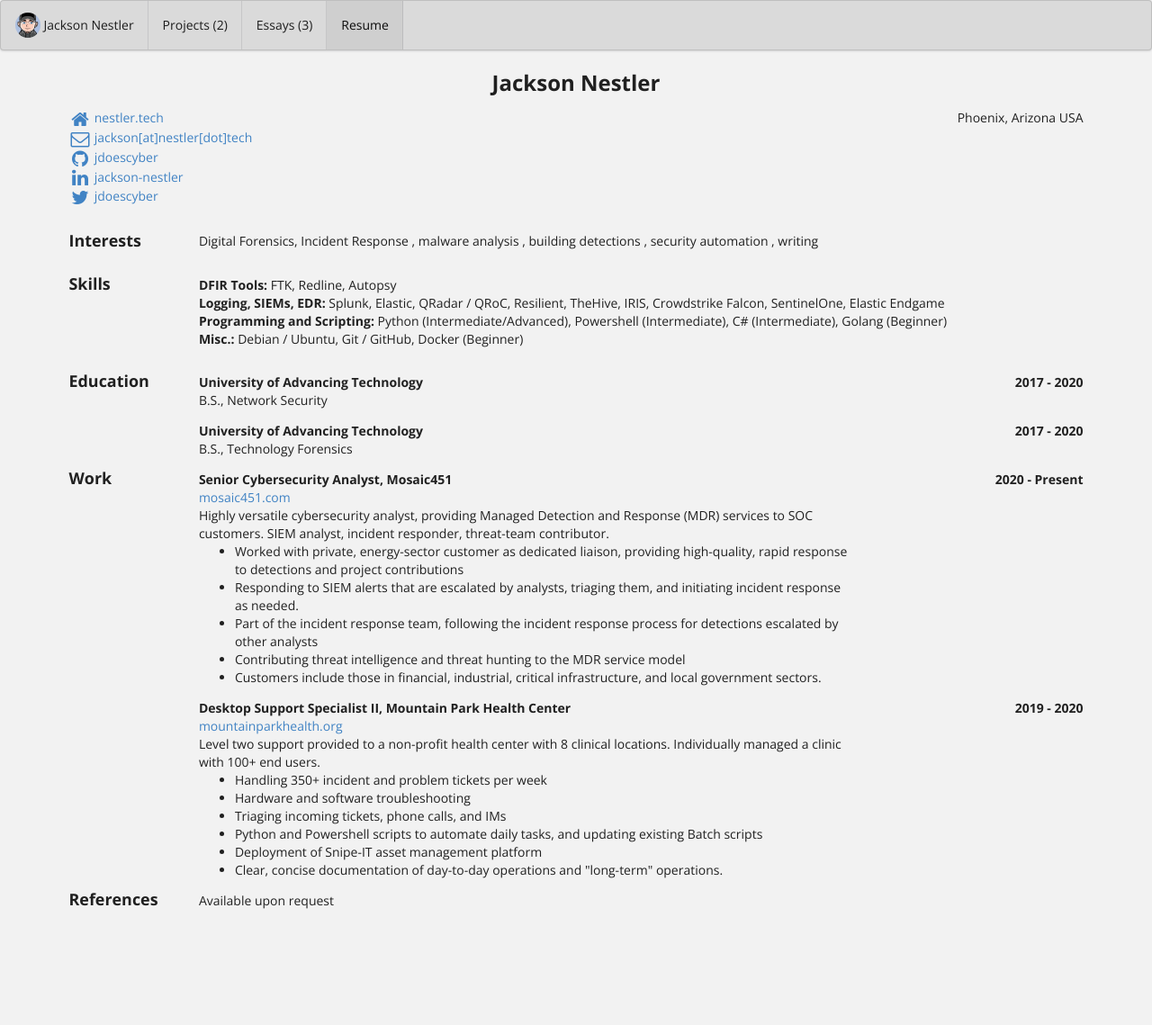
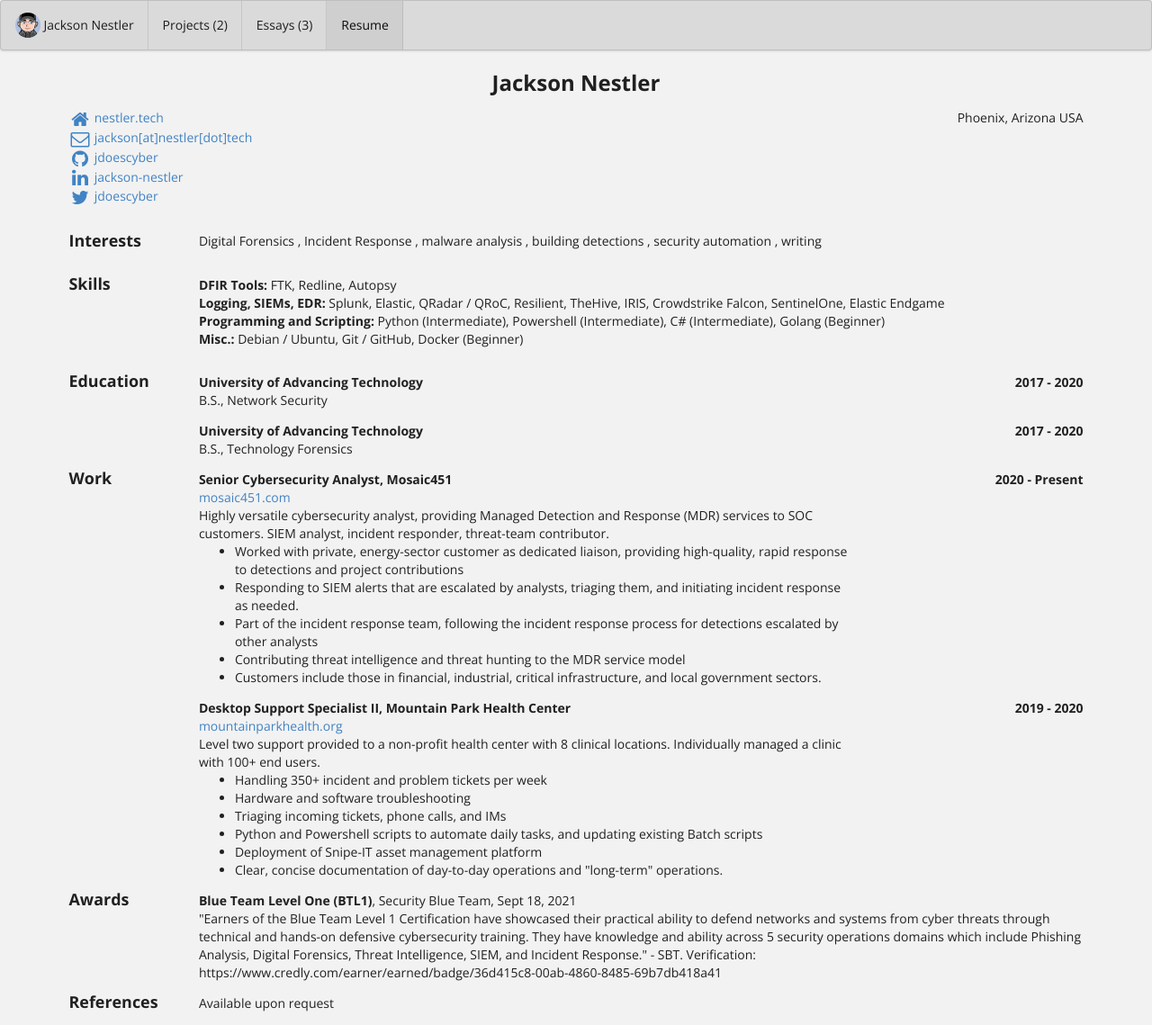
Before and after one commit to jdoescyber/jdoescyber.github.io, a Jekyll site: the page built from bio/index.html, in a window 1280 px wide. Shown: the whole page at 90% size. Built offline with Jekyll 4.4.1, drawn with Linux system fonts in a browser that asks for light colours; before the commit the page ends 1025 px from its top, so only the background shows below that.

Commit message:
Update front page, adjust resume.

```diff
--- a/_data/bio.json
+++ b/_data/bio.json
@@ -35,7 +35,11 @@
   },
   "interests": [
     {
-      "name": "Digital Forensics, Incident Response",
+      "name": "Digital Forensics",
+      "keywords": []
+    },
+    {
+      "name": "Incident Response",
       "keywords": []
     },
     {
@@ -83,7 +87,7 @@
     {
       "name": "Programming and Scripting",
       "keywords":[
-        "Python (Intermediate/Advanced)",
+        "Python (Intermediate)",
         "Powershell (Intermediate)",
         "C# (Intermediate)",
         "Golang (Beginner)"
@@ -97,6 +101,14 @@
         "Git / GitHub",
         "Docker (Beginner)"
       ]
+    }
+  ],
+  "awards": [
+    {
+      "title": "Blue Team Level One (BTL1)",
+      "date": "Sept 18, 2021",
+      "awarder": "Security Blue Team",
+      "summary": "\"Earners of the Blue Team Level 1 Certification have showcased their practical ability to defend networks and systems from cyber threats through technical and hands-on defensive cybersecurity training. They have knowledge and ability across 5 security operations domains which include Phishing Analysis, Digital Forensics, Threat Intelligence, SIEM, and Incident Response.\" - SBT. Verification: https://www.credly.com/earner/earned/badge/36d415c8-00ab-4860-8485-69b7db418a41"
     }
   ],
   "education": [
--- a/_includes/theme-home-builtin-2.html
+++ b/_includes/theme-home-builtin-2.html
@@ -40,8 +40,11 @@
       <a href="{{ site.baseurl}}/contact.txt">
         <button class="ui basic button">Contact.txt</button>
       </a>
-      <a href="https://bookmarks.nestler.tech">
+      <a href="https://links.nestler.tech">
         <button class="ui basic button">Cybersecurity Bookmarks</button>
+      </a>
+      <a href="https://notes.nestler.tech">
+        <button class="ui basic button">Cybersecurity Notes</button>
       </a>
     </p>
   </div>
```
